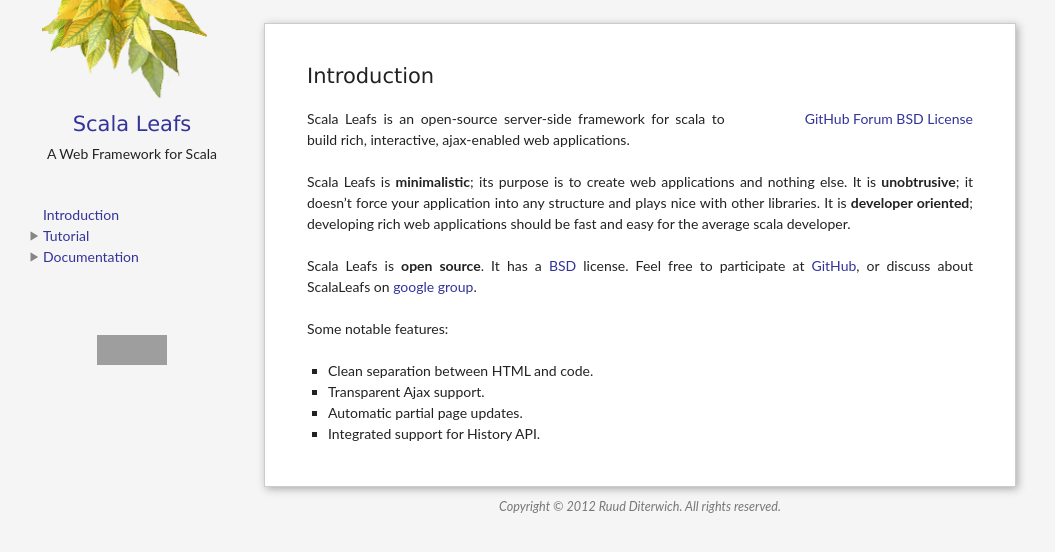
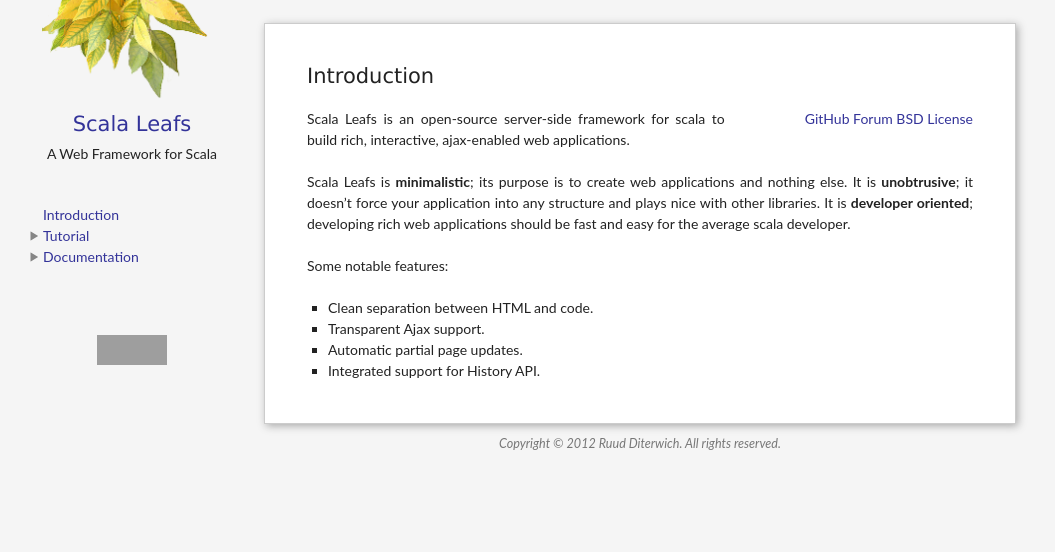
Before and after one commit to scalastuff/scalaleafs, a Jekyll site: the page built from index.md, in a window 1280 px wide. Shown: the top 552 px of the page, without its empty margins (0-1055 px from the left). Built offline with Jekyll 4.4.1, drawn with Linux system fonts in a browser that asks for light colours; grey boxes are pictures that could not be loaded.

Commit message:
Updated index.md

```diff
--- a/index.md
+++ b/index.md
@@ -13,7 +13,6 @@
 
 Scala Leafs is **minimalistic**; its purpose is to create web applications and nothing else. It is **unobtrusive**; it doesn't force your application into any structure and plays nice with other libraries. It is **developer oriented**; developing rich web applications should be fast and easy for the average scala developer.
 
-Scala Leafs is **open source**. It has a [BSD](https://github.com/scalastuff/scalaleafs/blob/master/LICENSE.TXT) license. Feel free to participate at [GitHub](https://github.com/scalastuff/scalaleafs), or discuss about ScalaLeafs on [google group]().
 
 Some notable features:
 
```
